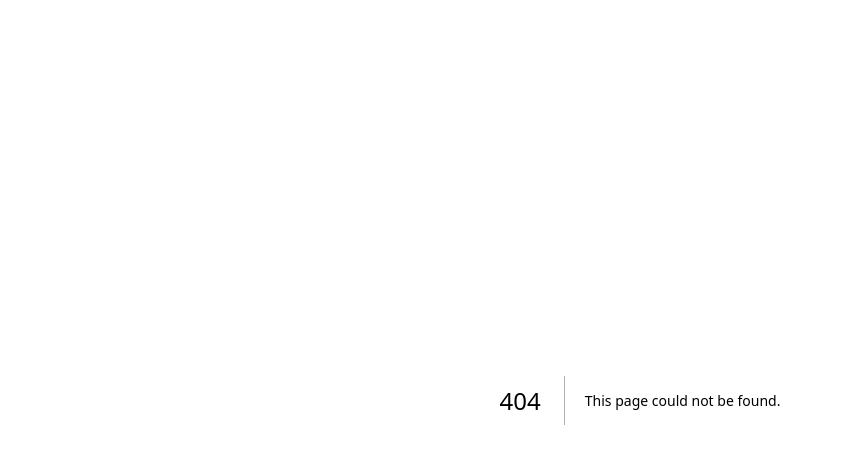
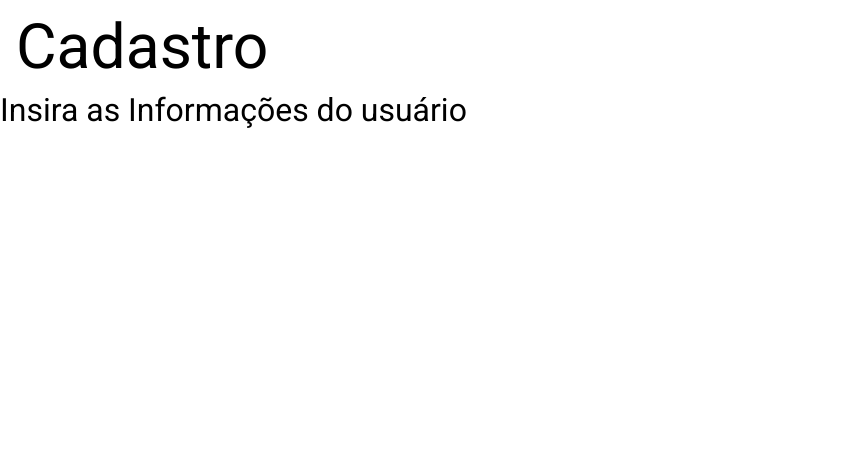
Before and after one commit to ewertonjsilva/aula-next-0, a Next.js app: page /cadusuario in a window 1280 px wide. Before the commit this address had no page. Shown: the top 464 px of the page, without its empty margins (0-841 px from the left). Built offline with nearby package versions, Linux system fonts and the light colour scheme.

Commit message:
aula 1 - 11-03

```diff
--- /dev/null
+++ b/app/cadusuario/page.tsx
@@ -0,0 +1,8 @@
+export default function CadUsuario () {
+    return(
+        <>
+            <h1>Cadastro</h1>
+            <p>Insira as Informações do usuário</p>
+        </>
+    );
+}
--- a/app/page.tsx
+++ b/app/page.tsx
@@ -1,3 +1,5 @@
+import Link from 'next/link';
+
 export default function Page() {
   return(
     <>
@@ -5,6 +7,9 @@ export default function Page() {
       <h2>Título 2</h2>
       <h3>Título 3</h3>
       Qualquer coisa
+
+    <Link href={'/sobre'}>Sobre</Link>
+    <Link href={'/cadusuario'}>Cadastro de usuário</Link>
     </>
   );
 }
```
Also changed, not shown: app/sobre/page.tsx (added, +8 -0 lines).
